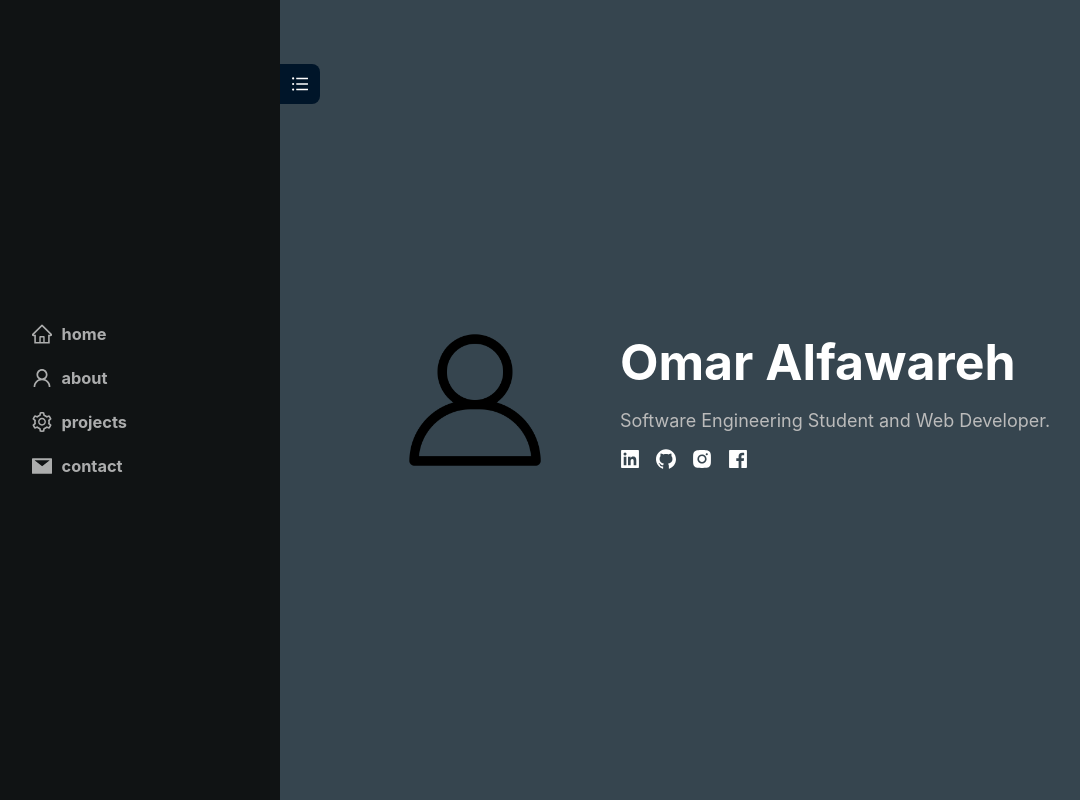
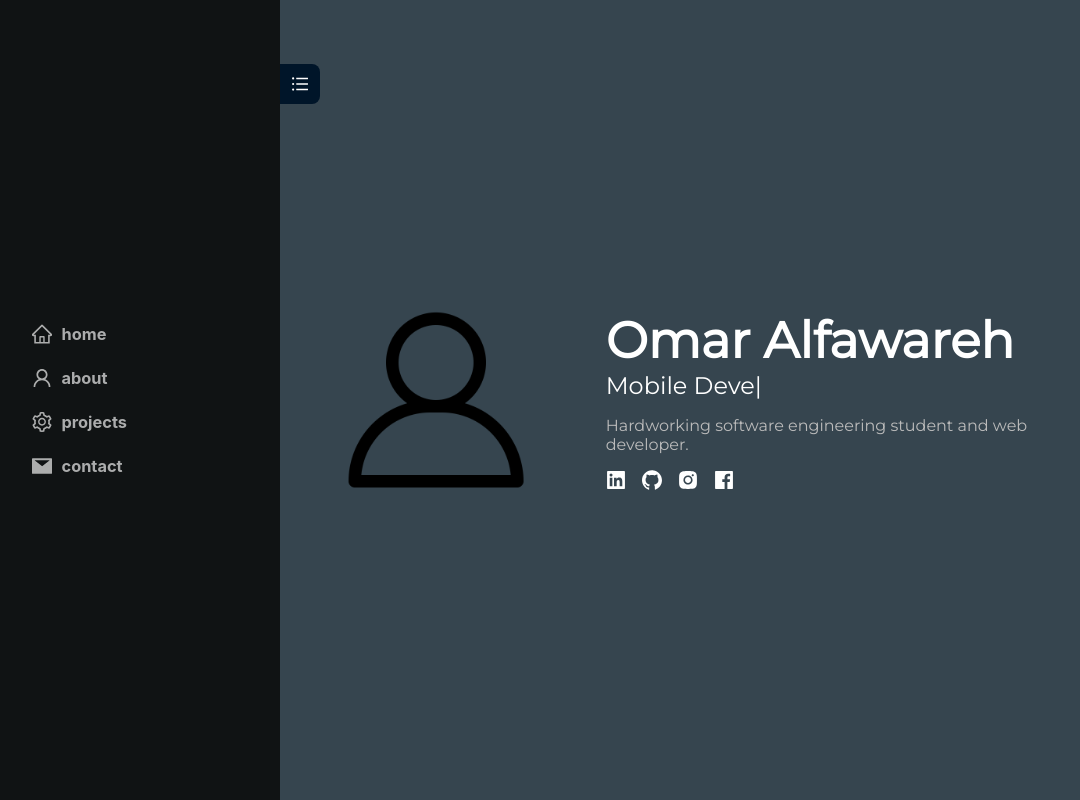
Before and after one commit to omaralfawareh/MyPortfolio, a React (Create React App) app: page / in a window 1280 px wide. Shown: the whole page, without its empty margins (110-1190 px from the left). Built offline with nearby package versions, Linux system fonts and the light colour scheme.

Commit message:
added transition effects and typing effect in Home page

```diff
--- a/package.json
+++ b/package.json
@@ -8,11 +8,13 @@
     "@testing-library/react": "^13.4.0",
     "@testing-library/user-event": "^13.5.0",
     "antd": "^5.12.2",
+    "framer-motion": "^10.16.16",
     "react": "^18.2.0",
     "react-dom": "^18.2.0",
     "react-router": "^6.20.1",
     "react-router-dom": "^6.20.1",
     "react-scripts": "5.0.1",
+    "react-type-animation": "^3.2.0",
     "web-vitals": "^2.1.4"
   },
   "scripts": {
--- a/public/index.html
+++ b/public/index.html
@@ -2,13 +2,14 @@
 <html lang="en">
   <head>
     <meta charset="utf-8" />
-    <link rel="icon" href="%PUBLIC_URL%/favicon.ico" />
+    <!-- <link rel="icon" href="%PUBLIC_URL%/favicon.ico" /> -->
     <meta name="viewport" content="width=device-width, initial-scale=1" />
     <meta name="theme-color" content="#000000" />
     <meta
       name="description"
-      content="Web site created using create-react-app"
+      content="Omar Alfwareh Portfolio Web site created using create-react-app"
     />
+    <link href='https://fonts.googleapis.com/css?family=Montserrat' rel='stylesheet'>
     <link rel="apple-touch-icon" href="%PUBLIC_URL%/logo192.png" />
     <!--
       manifest.json provides metadata used when your web app is installed on a
@@ -24,7 +25,7 @@
       work correctly both with client-side routing and a non-root public URL.
       Learn how to configure a non-root public URL by running `npm run build`.
     -->
-    <title>React App</title>
+    <title>Omar Alfawareh</title>
   </head>
   <body>
     <noscript>You need to enable JavaScript to run this app.</noscript>
--- a/src/App.css
+++ b/src/App.css
@@ -61,4 +61,15 @@
       .flex *{
         text-align: center;
       }
+      p{
+        text-align: center;
+      }
     }
+/* .container {
+  width: 100%;
+  height: 100%;
+  background-color: #313131;
+  background-image: radial-gradient(rgba(255, 255, 255, 0.171) 2px, transparent 0);
+  background-size: 30px 30px;
+  background-position: -5px -5px
+} */
--- a/src/App.js
+++ b/src/App.js
@@ -3,14 +3,13 @@ import {Menu,Layout,} from 'antd';
 import {HomeOutlined, UserOutlined, SettingOutlined, MailFilled,} from '@ant-design/icons'
 import {Routes, Route, useNavigate} from 'react-router-dom'
 import Home from './components/Home'
-
-const { Sider, Content } = Layout;
+const { Sider, Content,} = Layout;
 function App() {
   const navigate = useNavigate();
   return (
     <div className="App" style={{display:'flex',flexDirection:'row' ,justifyContent:'center', alignContent:'center'}}>
       <Layout>
-        <Sider breakpoint='lg' collapsible collapsedWidth ='0' className='sider' width={390} style={{
+        <Sider breakpoint='lg' collapsible collapsedWidth ='0' width={390} style={{
           height: '100vh',
           backgroundColor:'#101314'
         }}
@@ -32,8 +31,10 @@ function App() {
           </div>
         </Sider>
         <Layout>
-          <Content style={{display:'flex', justifyContent:'center', alignContent:'center' , height:'100vh',backgroundColor:'#36454f'}}>
-            <LoadContent/>
+          <Content className='' style={{display:'flex', justifyContent:'center', alignContent:'center' , height:'100vh',
+          backgroundColor:'#36454f'
+          }}>
+              <LoadContent/>
           </Content>
         </Layout>
       </Layout>
--- a/src/components/Home.js
+++ b/src/components/Home.js
@@ -1,15 +1,37 @@
 import React from 'react'
 import {LinkedinFilled,GithubFilled,InstagramFilled,FacebookFilled} from '@ant-design/icons'
 import {Flex } from 'antd'
+import { motion } from 'framer-motion'
+import { TypeAnimation } from 'react-type-animation';
 const Home = () => {
   return (
+    <motion.div
+        initial={{ x: -200, opacity: 0 }}
+        animate={{ x: 0, opacity: 1 }}
+        exit={{ x: 200, opacity: 0 }}
+        transition={{ duration: 0.8 }}
+    >
       <Flex vertical justify='center' align='center' style={{height:'100vh', color:'white'}}>
           <Flex className='flex' gap={70} horizontal justify='center' align='center'>
-            <img style={{height:'150px', display:'block', }} src={require("../assets/Icon.png")} alt="" />
+              <img style={{height:'200px', display:'block', }} src={require("../assets/Icon.png")} alt="" />
               <Flex className='flex' vertical justify='start' style={{textAlign:'left'}}>
-                <h1 style={{fontSize:'50px',margin:'0px',}}>Omar Alfawareh</h1>
-                <p style={{fontSize:'18px',color:'#BBBBBB',}}>
-                  Software Engineering Student and Web Developer.
+                  <h1 style={{fontSize:'50px',margin:'0px',fontFamily:'Montserrat'}}>Omar Alfawareh</h1>
+                  <TypeAnimation
+                      sequence={[
+                        'Software Engineer',
+                        1000,
+                        'Web Developer',
+                        1000,
+                        'Mobile Developer',
+                        1000
+                      ]}
+                      wrapper="span"
+                      speed={50}
+                      style={{ fontSize: '24px', display: 'inline-block', fontFamily:'Montserrat' }}
+                      repeat={Infinity}
+                    />
+                    <p style={{fontSize:'16px',color:'#BBBBBB', fontFamily:'Montserrat', width:'90%',}}>
+                    Hardworking software engineering student and web developer.
                   </p>
                   <Flex horizontal justify='start' gap={'middle'}>
                       <a className='socials' href='https://www.linkedin.com/in/omaralfawareh/'><LinkedinFilled style={{display:'block', fontSize:'20px', color:'white'}}/></a>
@@ -19,10 +41,8 @@ const Home = () => {
                   </Flex>
               </Flex>
           </Flex>
-
-
-
       </Flex>
+     </motion.div>
   )
 }
 
--- a/src/index.css
+++ b/src/index.css
@@ -11,8 +11,3 @@ code {
   font-family: source-code-pro, Menlo, Monaco, Consolas, 'Courier New',
     monospace;
 }
-@media screen and (max-width: 600px) {
-  .sider{
-    display: none;
-  }
-}
```
Also changed, not shown: 2 other files (tests, documents, lock files or other folders). Lines whose indentation alone changed are shown as unchanged.
